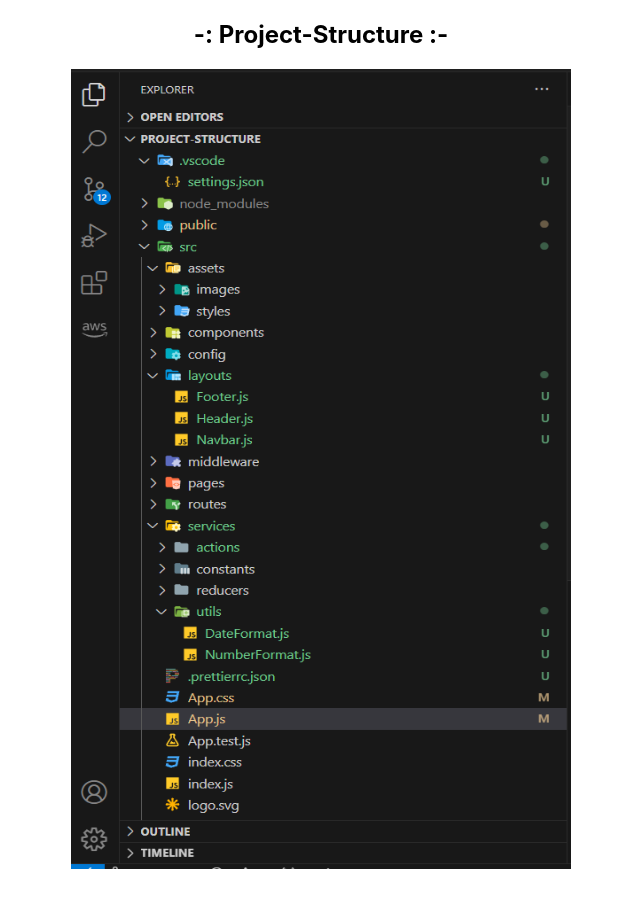
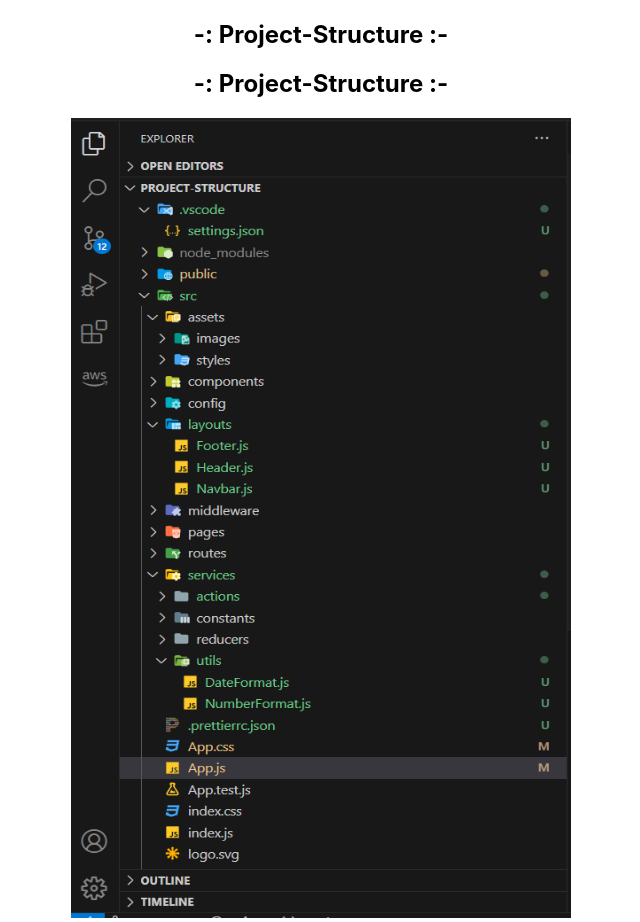
Before and after one commit to rahman-atiqur/React-project-structure, a React (Create React App) app: page / in a window 1280 px wide. Shown: the whole page, without its empty margins (319-959 px from the left). Before the commit the page ends 873 px from the top, so only its background shows below. Built offline with nearby package versions, Linux system fonts and the light colour scheme.

Commit message:
test commit

```diff
--- a/src/App.js
+++ b/src/App.js
@@ -7,6 +7,7 @@
         <>
             <div className="App">
                 <h2>-: Project-Structure :-</h2>
+                <h2>-: Project-Structure :-</h2>
                 <img src={screenShot} alt="logo" width={500} height={800} />
             </div>
         </>
```
